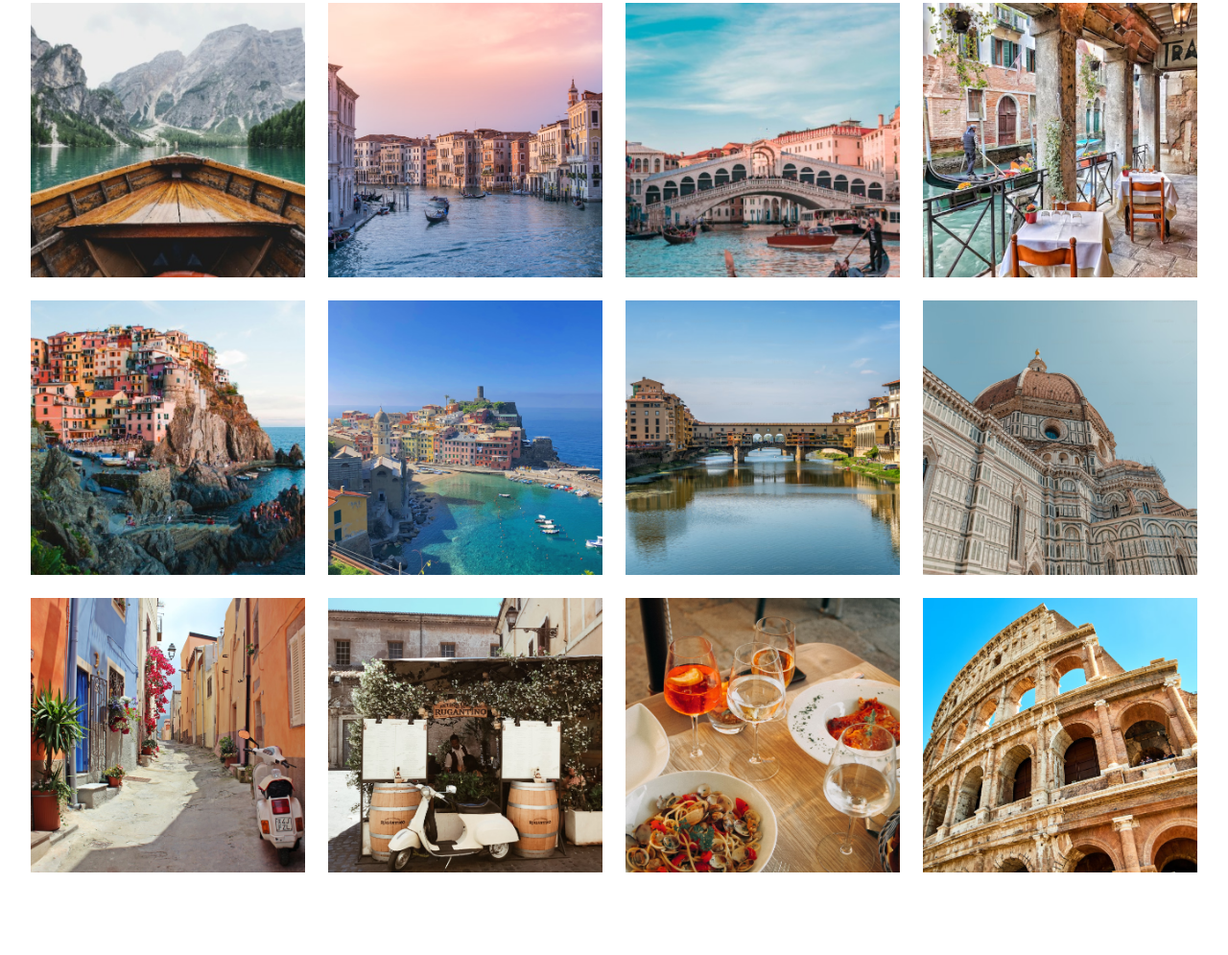
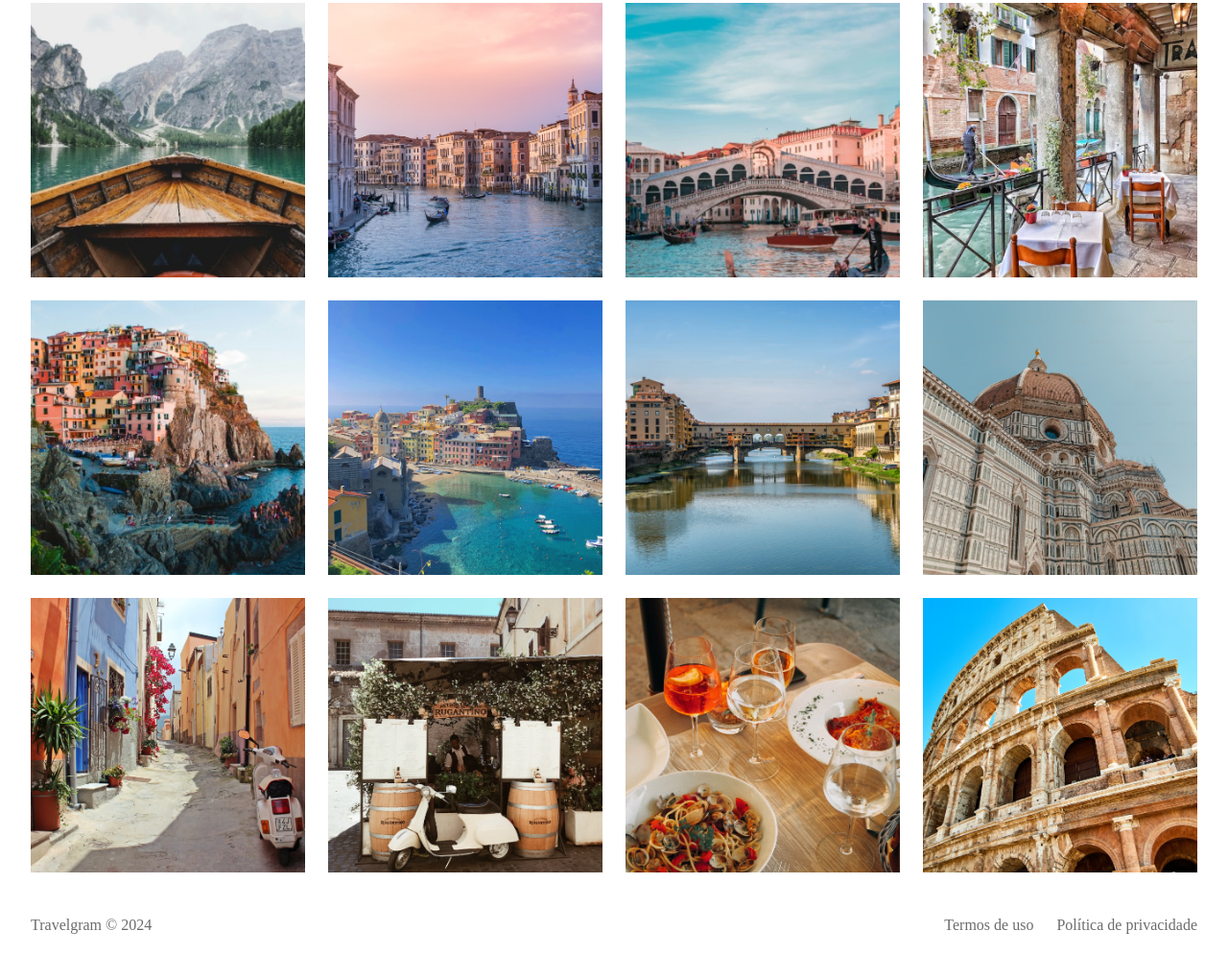
Before and after one commit to Sr-cheikh/Projeto-Telegram, a plain HTML site: page index.html in a window 1280 px wide. Shown: the part 357-1352 px from the top of the page at 96% size. Before the commit the page ends 1290 px from the top, so only its background shows below. Drawn offline with Linux system fonts and the light colour scheme.

Commit message:
done footer

```diff
--- a/index.html
+++ b/index.html
@@ -76,5 +76,17 @@
     <img src="./assets/img/Image 11.png" alt="...">
     <img src="./assets/img/Image 12.png" alt="...">
   </main>
+
+  <footer class="container">
+    <span>
+      Travelgram &copy; 2024
+    </span>
+    <span>
+      Termos de uso
+    </span>
+    <span>
+      Política de privacidade
+    </span>
+  </footer>
 </body>
 </html>
--- /dev/null
+++ b/styles/footer.css
@@ -0,0 +1,9 @@
+footer{
+  display: flex;
+  gap: 24px;
+  padding-block: 22px;
+}
+
+footer span:nth-child(1){
+  margin-right: auto;
+}
--- a/styles/index.css
+++ b/styles/index.css
@@ -2,3 +2,4 @@
 @import url(nav.css);
 @import url(header.css);
 @import url(main.css);
+@import url(footer.css);
```
